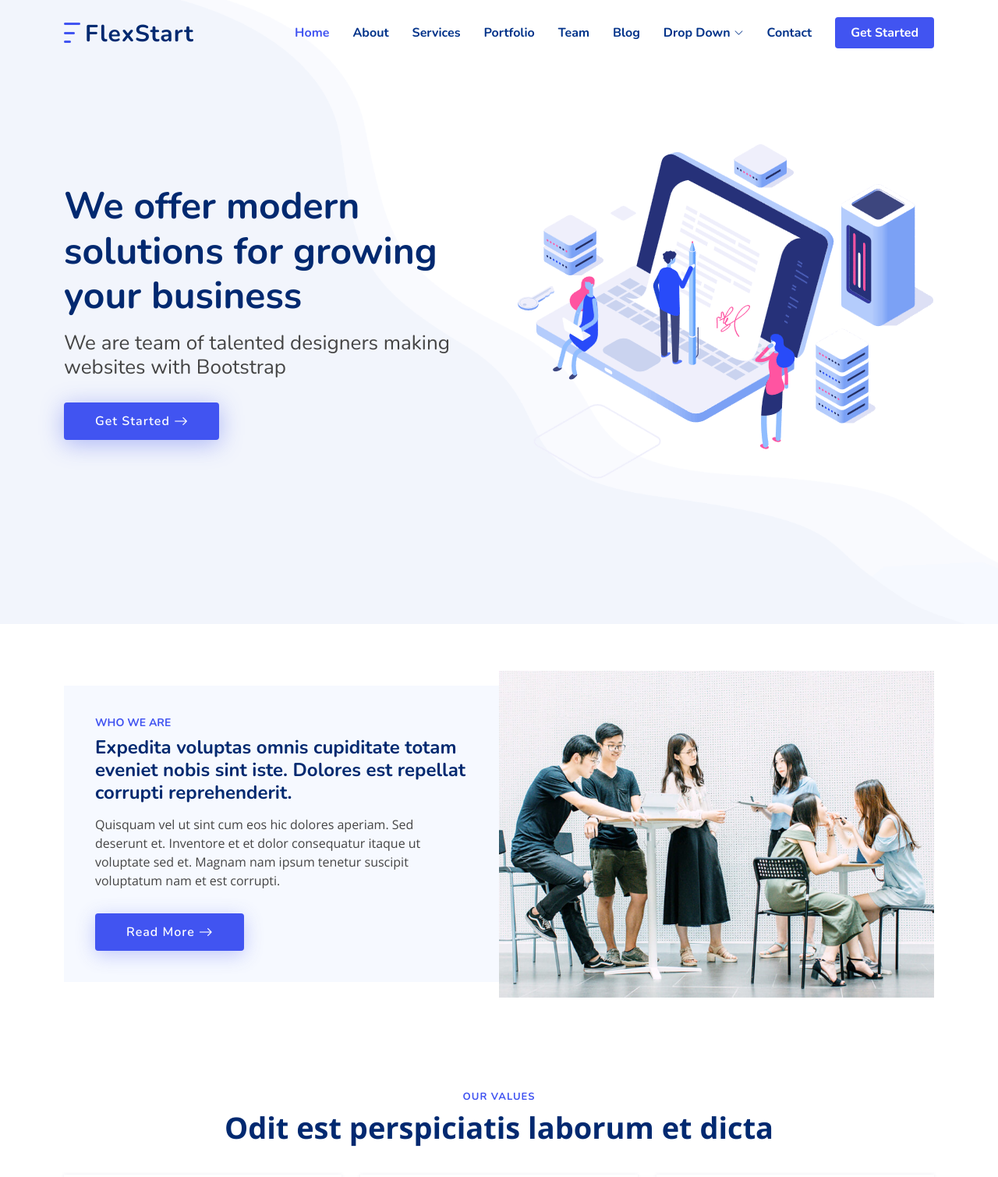
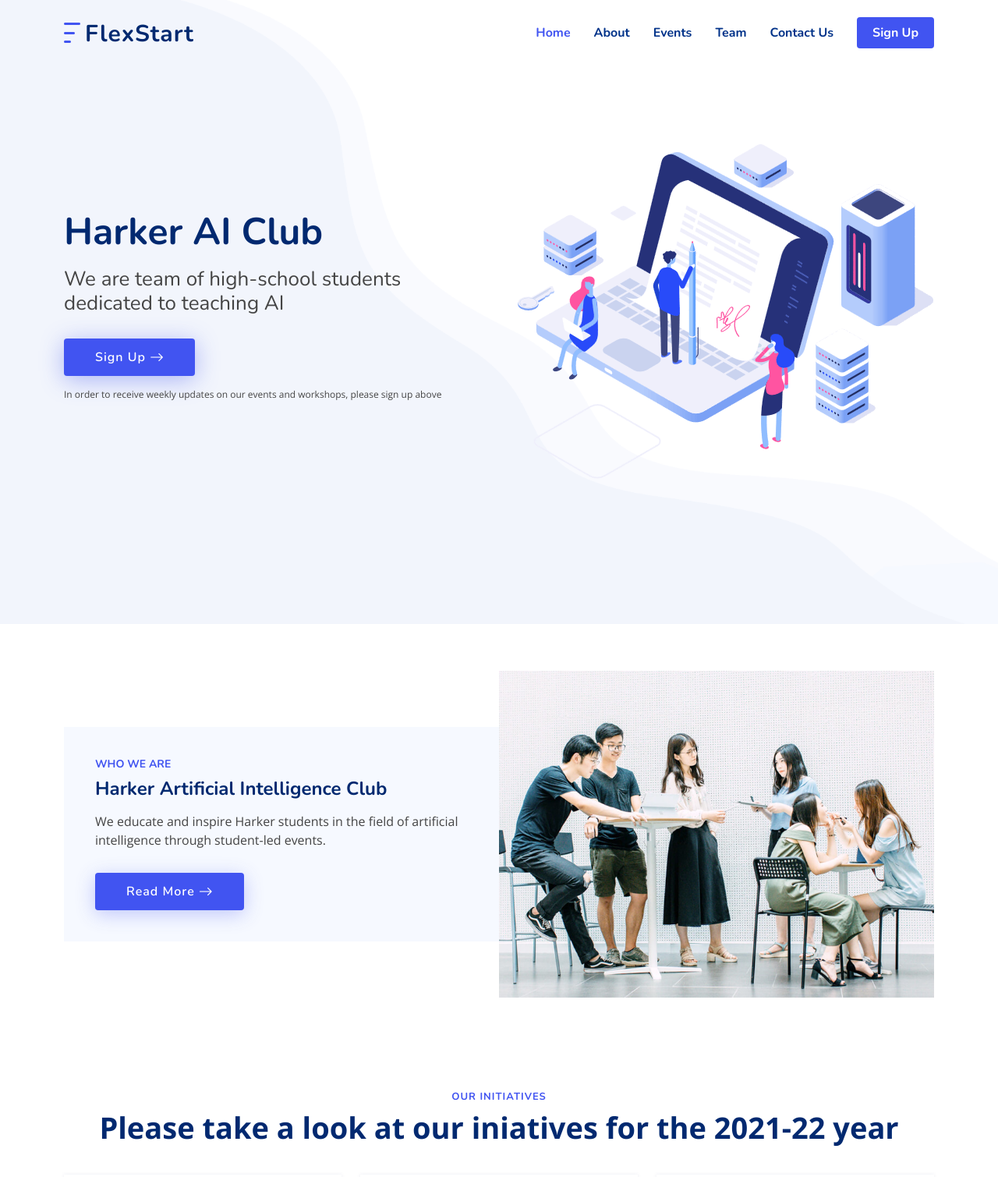
Before and after one commit to Harker-AI-club/website, a plain HTML site: page index.html in a window 1280 px wide. Shown: the top 1509 px of the page at 78% size. Drawn offline with nearby package versions, Linux system fonts and the light colour scheme.

Commit message:
Changes to Home

```diff
--- a/index.html
+++ b/index.html
@@ -5,7 +5,7 @@
   <meta charset="utf-8">
   <meta content="width=device-width, initial-scale=1.0" name="viewport">
 
-  <title>FlexStart Bootstrap Template - Index</title>
+  <title>Harker AI club 2021-22</title>
   <meta content="" name="description">
 
   <meta content="" name="keywords">
@@ -51,11 +51,11 @@
         <ul>
           <li><a class="nav-link scrollto active" href="#hero">Home</a></li>
           <li><a class="nav-link scrollto" href="#about">About</a></li>
-          <li><a class="nav-link scrollto" href="#services">Services</a></li>
-          <li><a class="nav-link scrollto" href="#portfolio">Portfolio</a></li>
+          <li><a class="nav-link scrollto" href="#services">Events</a></li>
+          <!-- <li><a class="nav-link scrollto" href="#portfolio">Portfolio</a></li> -->
           <li><a class="nav-link scrollto" href="#team">Team</a></li>
-          <li><a href="blog.html">Blog</a></li>
-          <li class="dropdown"><a href="#"><span>Drop Down</span> <i class="bi bi-chevron-down"></i></a>
+          <!-- <li><a href="blog.html">Blog</a></li> -->
+          <!-- <li class="dropdown"><a href="#"><span>Drop Down</span> <i class="bi bi-chevron-down"></i></a>
             <ul>
               <li><a href="#">Drop Down 1</a></li>
               <li class="dropdown"><a href="#"><span>Deep Drop Down</span> <i class="bi bi-chevron-right"></i></a>
@@ -71,9 +71,9 @@
               <li><a href="#">Drop Down 3</a></li>
               <li><a href="#">Drop Down 4</a></li>
             </ul>
-          </li>
-          <li><a class="nav-link scrollto" href="#contact">Contact</a></li>
-          <li><a class="getstarted scrollto" href="#about">Get Started</a></li>
+          </li> -->
+          <li><a class="nav-link scrollto" href="#contact">Contact Us</a></li>
+          <li><a class="getstarted scrollto" href="#about">Sign Up</a></li>
         </ul>
         <i class="bi bi-list mobile-nav-toggle"></i>
       </nav><!-- .navbar -->
@@ -87,14 +87,15 @@
     <div class="container">
       <div class="row">
         <div class="col-lg-6 d-flex flex-column justify-content-center">
-          <h1 data-aos="fade-up">We offer modern solutions for growing your business</h1>
-          <h2 data-aos="fade-up" data-aos-delay="400">We are team of talented designers making websites with Bootstrap</h2>
+          <h1 data-aos="fade-up">Harker AI Club</h1>
+          <h2 data-aos="fade-up" data-aos-delay="400">We are team of high-school students dedicated to teaching AI</h2>
           <div data-aos="fade-up" data-aos-delay="600">
             <div class="text-center text-lg-start">
               <a href="#about" class="btn-get-started scrollto d-inline-flex align-items-center justify-content-center align-self-center">
-                <span>Get Started</span>
+                <span>Sign Up</span>
                 <i class="bi bi-arrow-right"></i>
               </a>
+              <p style="font-size: 12px; margin-top: 15px;">In order to receive weekly updates on our events and workshops, please sign up above</p>
             </div>
           </div>
         </div>
@@ -116,9 +117,9 @@
           <div class="col-lg-6 d-flex flex-column justify-content-center" data-aos="fade-up" data-aos-delay="200">
             <div class="content">
               <h3>Who We Are</h3>
-              <h2>Expedita voluptas omnis cupiditate totam eveniet nobis sint iste. Dolores est repellat corrupti reprehenderit.</h2>
+              <h2>Harker Artificial Intelligence Club</h2>
               <p>
-                Quisquam vel ut sint cum eos hic dolores aperiam. Sed deserunt et. Inventore et et dolor consequatur itaque ut voluptate sed et. Magnam nam ipsum tenetur suscipit voluptatum nam et est corrupti.
+                We educate and inspire Harker students in the field of artificial intelligence through student-led events.
               </p>
               <div class="text-center text-lg-start">
                 <a href="#" class="btn-read-more d-inline-flex align-items-center justify-content-center align-self-center">
@@ -131,6 +132,7 @@
 
           <div class="col-lg-6 d-flex align-items-center" data-aos="zoom-out" data-aos-delay="200">
             <img src="assets/img/about.jpg" class="img-fluid" alt="">
+            <!-- Insert Team Photo -->
           </div>
 
         </div>
@@ -144,8 +146,8 @@
       <div class="container" data-aos="fade-up">
 
         <header class="section-header">
-          <h2>Our Values</h2>
-          <p>Odit est perspiciatis laborum et dicta</p>
+          <h2>Our Initiatives</h2>
+          <p>Please take a look at our iniatives for the 2021-22 year</p>
         </header>
 
         <div class="row">
@@ -1292,14 +1294,15 @@
 
     <div class="container">
       <div class="copyright">
-        &copy; Copyright <strong><span>FlexStart</span></strong>. All Rights Reserved
+        &copy; Copyright <strong><span>Harker AI Club 2021-22</span></strong>. All Rights Reserved
       </div>
       <div class="credits">
         <!-- All the links in the footer should remain intact. -->
         <!-- You can delete the links only if you purchased the pro version. -->
         <!-- Licensing information: https://bootstrapmade.com/license/ -->
         <!-- Purchase the pro version with working PHP/AJAX contact form: https://bootstrapmade.com/flexstart-bootstrap-startup-template/ -->
-        Designed by <a href="https://bootstrapmade.com/">BootstrapMade</a>
+        Designed by <a href="https://github.com/krinetic1234">Krish Maniar</a> and <a href="https://github.com/22anirudhk">Anirudh Kotamraju</a> <br>
+        Template by <a href="https://bootstrapmade.com/">BootstrapMade</a>
       </div>
     </div>
   </footer><!-- End Footer -->
```
Also changed, not shown: 1 other file.
